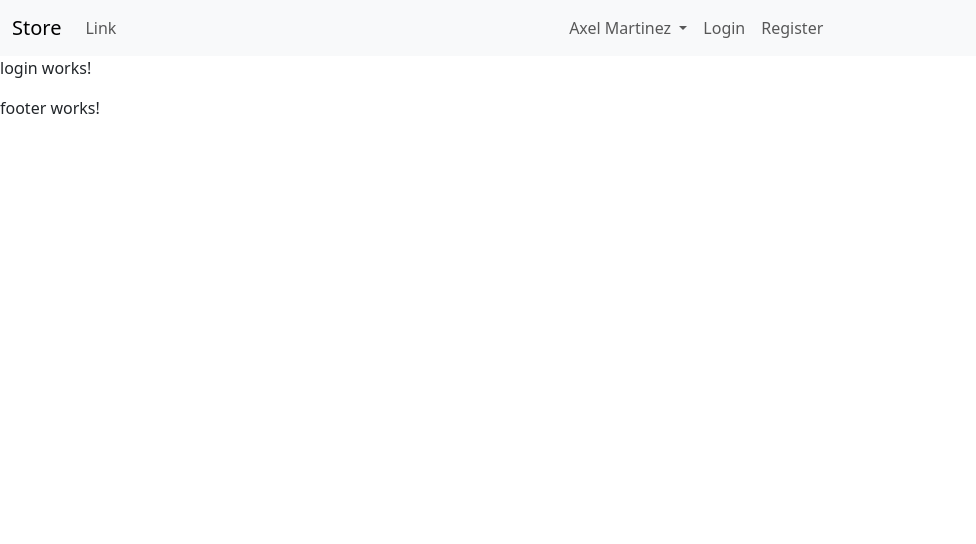
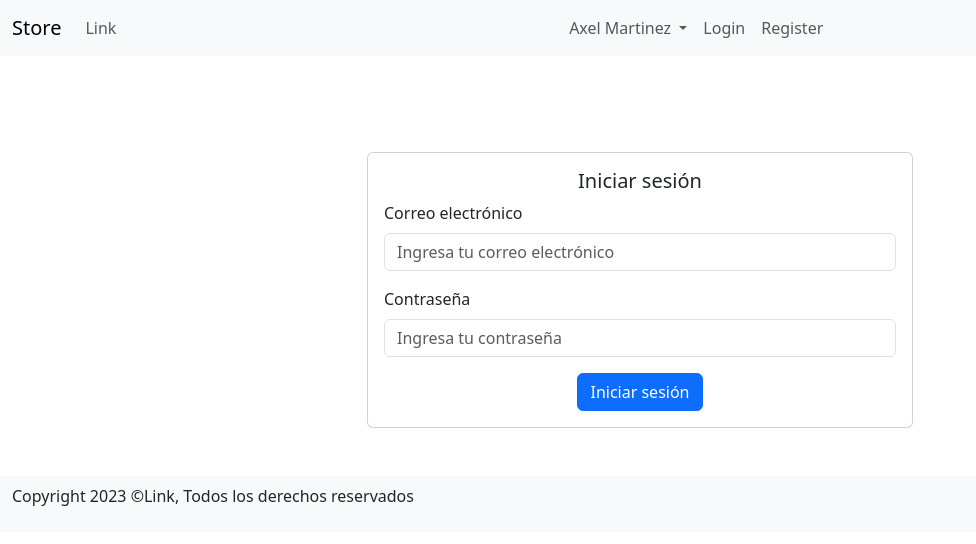
Before and after one commit to Maxel26/Fronted-API-Rest-Ecommerce, an Angular app: page /login in a window 1280 px wide. Shown: the top 544 px of the page, without its empty margins (0-976 px from the left). Built offline with nearby package versions, Linux system fonts and the light colour scheme.

Commit message:
[+] login.component " Define login y sus estilos

```diff
--- a/src/app/components/login/login.component.html
+++ b/src/app/components/login/login.component.html
@@ -1 +1,24 @@
-<p>login works!</p>
+<div class="container mt-5">
+    <div class="row justify-content-center">
+        <div class="col-md-6 m-5">
+            <div class="card">
+                <div class="card-body">
+                    <h5 class="card-title text-center">Iniciar sesión</h5>
+                    <form>
+                        <div class="mb-3">
+                            <label for="email" class="form-label">Correo electrónico</label>
+                            <input type="email" class="form-control" id="email" placeholder="Ingresa tu correo electrónico" required>
+                        </div>
+                        <div class="mb-3">
+                            <label for="password" class="form-label">Contraseña</label>
+                            <input type="password" class="form-control" id="password" placeholder="Ingresa tu contraseña" required>
+                        </div>
+                            <div class="text-center">
+                            <button type="submit" class="btn btn-primary">Iniciar sesión</button>
+                        </div>
+                    </form>
+                </div>
+            </div>
+        </div>
+    </div>
+</div>
--- a/src/app/shared/footer/footer.component.html
+++ b/src/app/shared/footer/footer.component.html
@@ -1 +1,7 @@
-<p>footer works!</p>
+<nav class="navbar navbar-expand-lg navbar-light bg-light">
+    <div class="container-fluid">
+      <p class="collapse navbar-collapse " id="navbarSupportedContent">
+        Copyright 2023 &copy; <a class="nav-link" routerLink="">Link</a>, Todos los derechos reservados
+      </p>
+    </div>
+  </nav>
```
